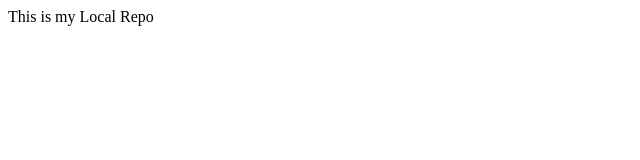
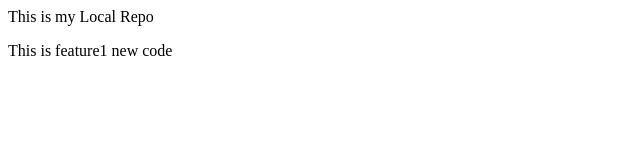
Before and after one commit to agentVivek/localrepo, a plain HTML site: page index.html in a window 1280 px wide. Shown: the whole page, without its empty margins (0-640 px from the left). Drawn offline with Linux system fonts and the light colour scheme.

Commit message:
Add new features

```diff
--- a/index.html
+++ b/index.html
@@ -1 +1,2 @@
 <p>This is my Local Repo</p>
+<p>This is feature1 new code</p>
```
